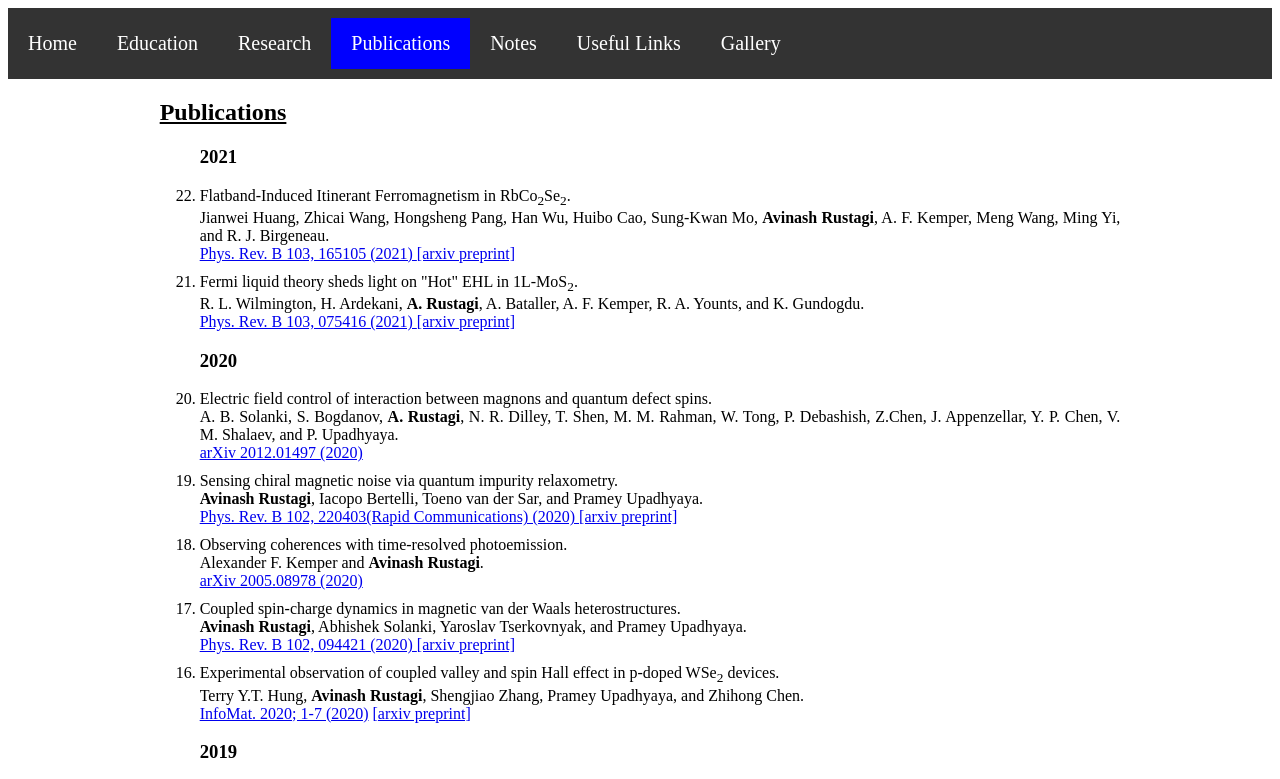
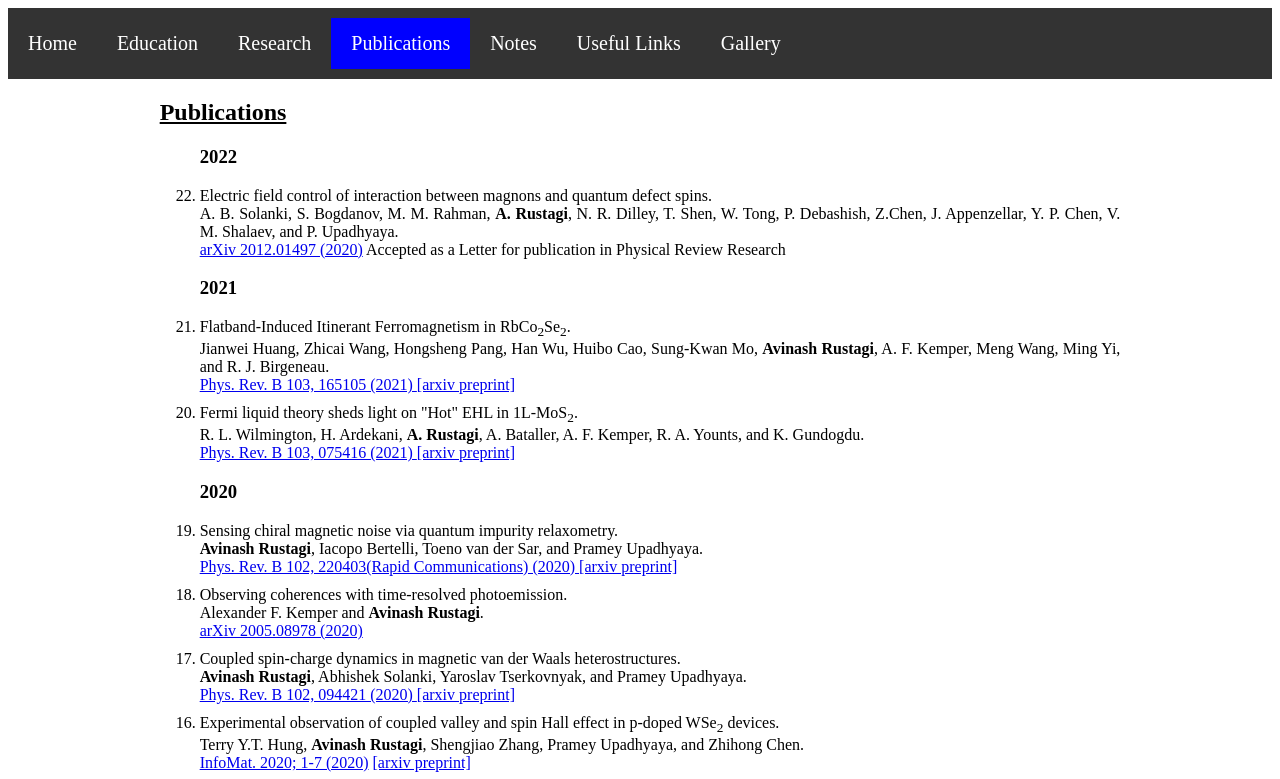
Before and after one commit to avinashrustagi/avinashrustagi-github.io, a plain HTML site: page Publications.html in a window 1280 px wide. Shown: the top 779 px of the page. Drawn offline with Linux system fonts and the light colour scheme.

Commit message:
update Jan22

```diff
--- a/Publications.html
+++ b/Publications.html
@@ -90,6 +90,13 @@ li{
 
 <h2 style="margin-left:12%;margin-right:12%"><u> Publications </u></h2>
 <ol reversed style="margin-left:12%;margin-right:12%">
+
+<h3 > 2022 </h3>
+
+<li>Electric field control of interaction between magnons and quantum defect spins.
+<br> A. B. Solanki, S. Bogdanov, M. M. Rahman, <b> A. Rustagi</b>, N. R. Dilley, T. Shen, W. Tong, P. Debashish, Z.Chen, J. Appenzellar, Y. P. Chen, V. M. Shalaev, and P. Upadhyaya.
+<br> <a href="https://arxiv.org/abs/2012.01497"> arXiv 2012.01497 (2020)</a> <a> Accepted as a Letter for publication in Physical Review Research </li>
+
 <h3 > 2021 </h3>
 
 <li>Flatband-Induced Itinerant Ferromagnetism in RbCo<sub>2</sub>Se<sub>2</sub>.
@@ -102,11 +109,6 @@ li{
     <br> <a href="https://doi.org/10.1103/PhysRevB.103.075416"> Phys. Rev. B 103, 075416 (2021) </a> <a href="https://arxiv.org/abs/2010.09609">[arxiv preprint]</a></li>
 
 <h3 > 2020 </h3>
-
-<li>Electric field control of interaction between magnons and quantum defect spins.
-    <br> A. B. Solanki, S. Bogdanov, <b> A. Rustagi</b>, N. R. Dilley, T. Shen, M. M. Rahman, W. Tong, P. Debashish, Z.Chen, J. Appenzellar, Y. P. Chen, V. M. Shalaev, and P. Upadhyaya.
-    <br> <a href="https://arxiv.org/abs/2012.01497"> arXiv 2012.01497 (2020)</a></li>
-
 
 <li>Sensing chiral magnetic noise via quantum impurity relaxometry.
    <br> <b> Avinash Rustagi</b>, Iacopo Bertelli, Toeno van der Sar, and Pramey Upadhyaya.
```
Also changed, not shown: 5 other files.
